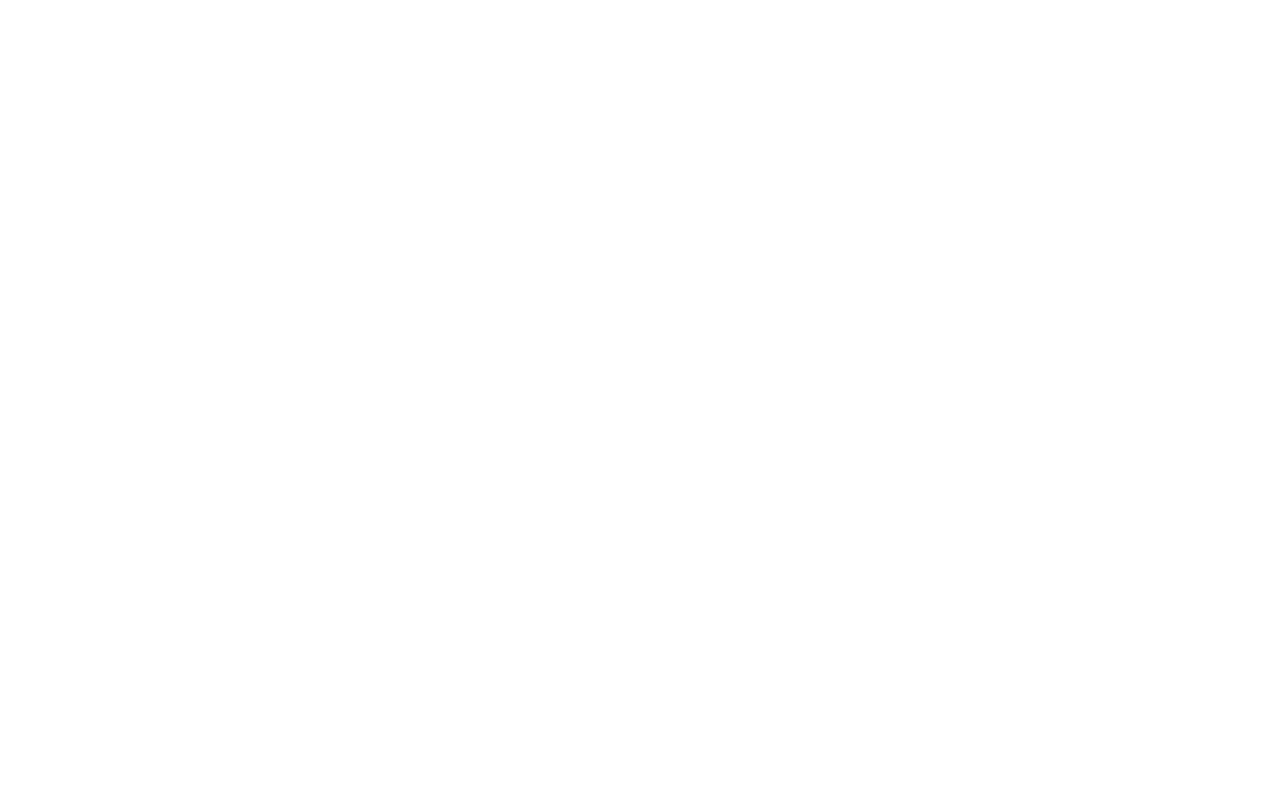
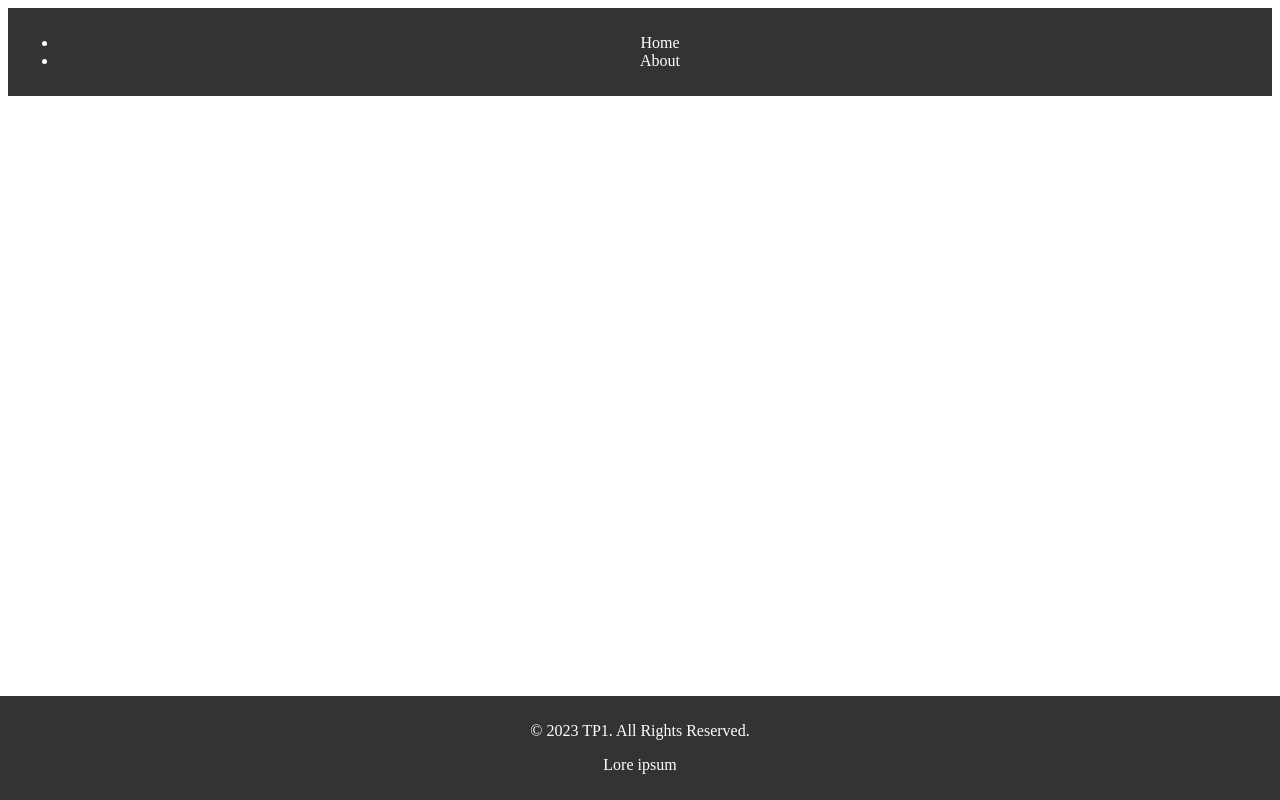
Before and after one commit to hobko/TP-1, an Angular app: page / in a window 1280 px wide. Built offline with nearby package versions, Linux system fonts and the light colour scheme.

Commit message:
F-2 vytvorenie zakladneho footera a headera

```diff
--- a/src/app/app.component.html
+++ b/src/app/app.component.html
@@ -1,13 +1,9 @@
 <header>
-  <!--app-header -->
+  <app-header></app-header>
 </header>
 
-<!-- Main Content Area -->
 <main>
   <router-outlet></router-outlet>
 </main>
 
-<!-- App Footer -->
-<footer>
-  <!-- app-footer -->
-</footer>
+<footer><app-footer></app-footer></footer>
--- a/src/app/app.module.ts
+++ b/src/app/app.module.ts
@@ -4,11 +4,15 @@
 import { AppComponent } from './app.component';
 import { ExampleComponent } from './components/example/example.component';
 import {RouterOutlet} from "@angular/router";
+import { HeaderComponent } from './components/header/header.component';
+import { FooterComponent } from './components/footer/footer.component';
 
 @NgModule({
   declarations: [
     AppComponent,
-    ExampleComponent
+    ExampleComponent,
+    HeaderComponent,
+    FooterComponent
   ],
   imports: [
     BrowserModule,
--- /dev/null
+++ b/src/app/components/footer/footer.component.css
@@ -0,0 +1,10 @@
+.app-footer {
+  position: fixed;
+  bottom: 0;
+  left: 0;
+  right: 0;
+  background-color: #333;
+  color: white;
+  padding: 10px;
+  text-align: center;
+}
--- /dev/null
+++ b/src/app/components/footer/footer.component.html
@@ -0,0 +1,6 @@
+<footer class="app-footer">
+  <div class="footer-content">
+    <p>&copy; 2023 TP1. All Rights Reserved.</p>
+    <p>Lore ipsum</p>
+  </div>
+</footer>
--- /dev/null
+++ b/src/app/components/header/header.component.css
@@ -0,0 +1,6 @@
+.app-header {
+  background-color: #333;
+  color: white;
+  padding: 10px;
+  text-align: center;
+}
--- /dev/null
+++ b/src/app/components/header/header.component.html
@@ -0,0 +1,9 @@
+<header class="app-header">
+  <nav>
+    <ul>
+      <li><a routerLink="/">Home</a></li>
+      <li><a routerLink="/about">About</a></li>
+      <!-- Add more navigation links as needed -->
+    </ul>
+  </nav>
+</header>
```
Also changed, not shown: src/app/components/footer/footer.component.ts (added, +10 -0 lines), src/app/components/header/header.component.ts (added, +10 -0 lines), 2 other files (tests, documents, lock files or other folders).
